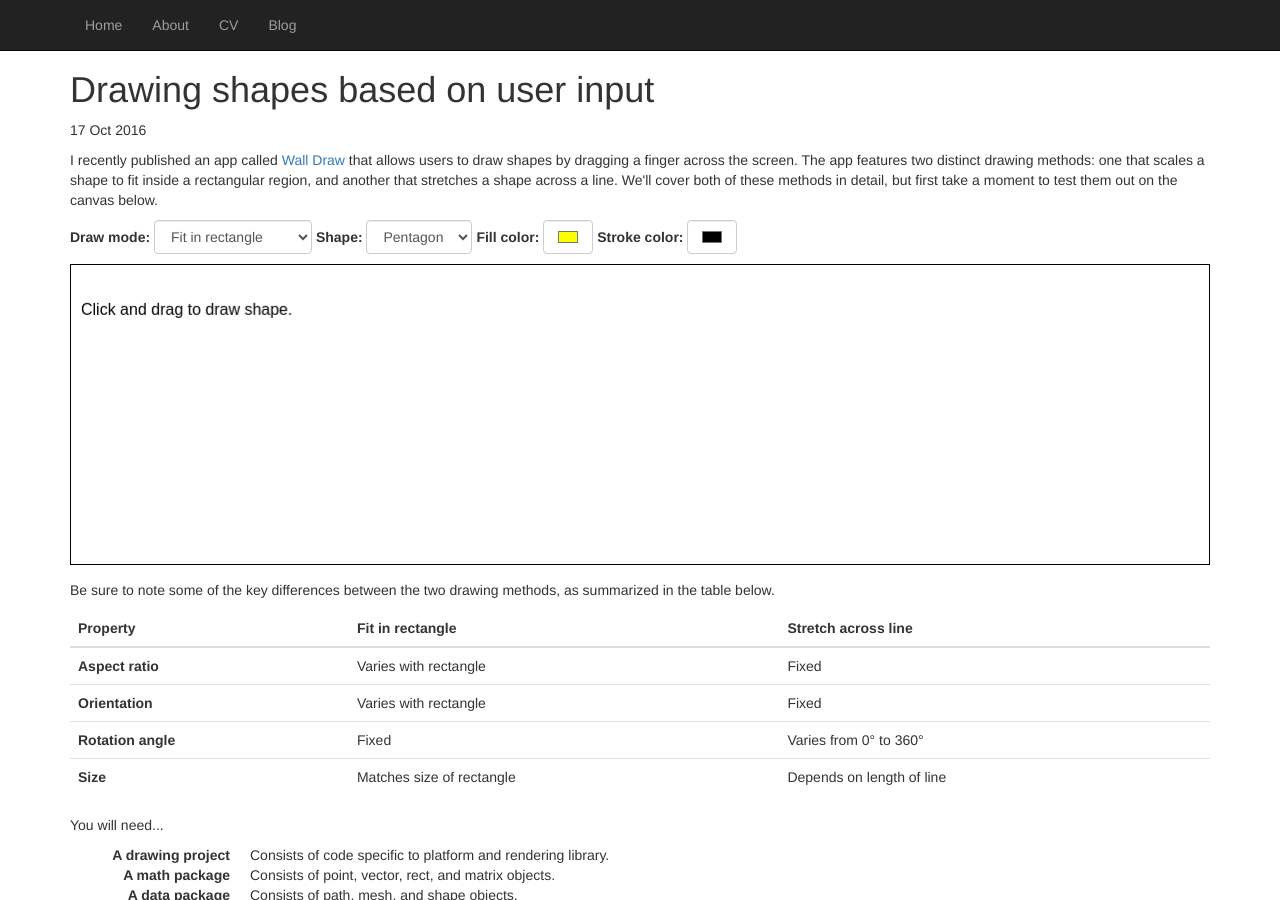
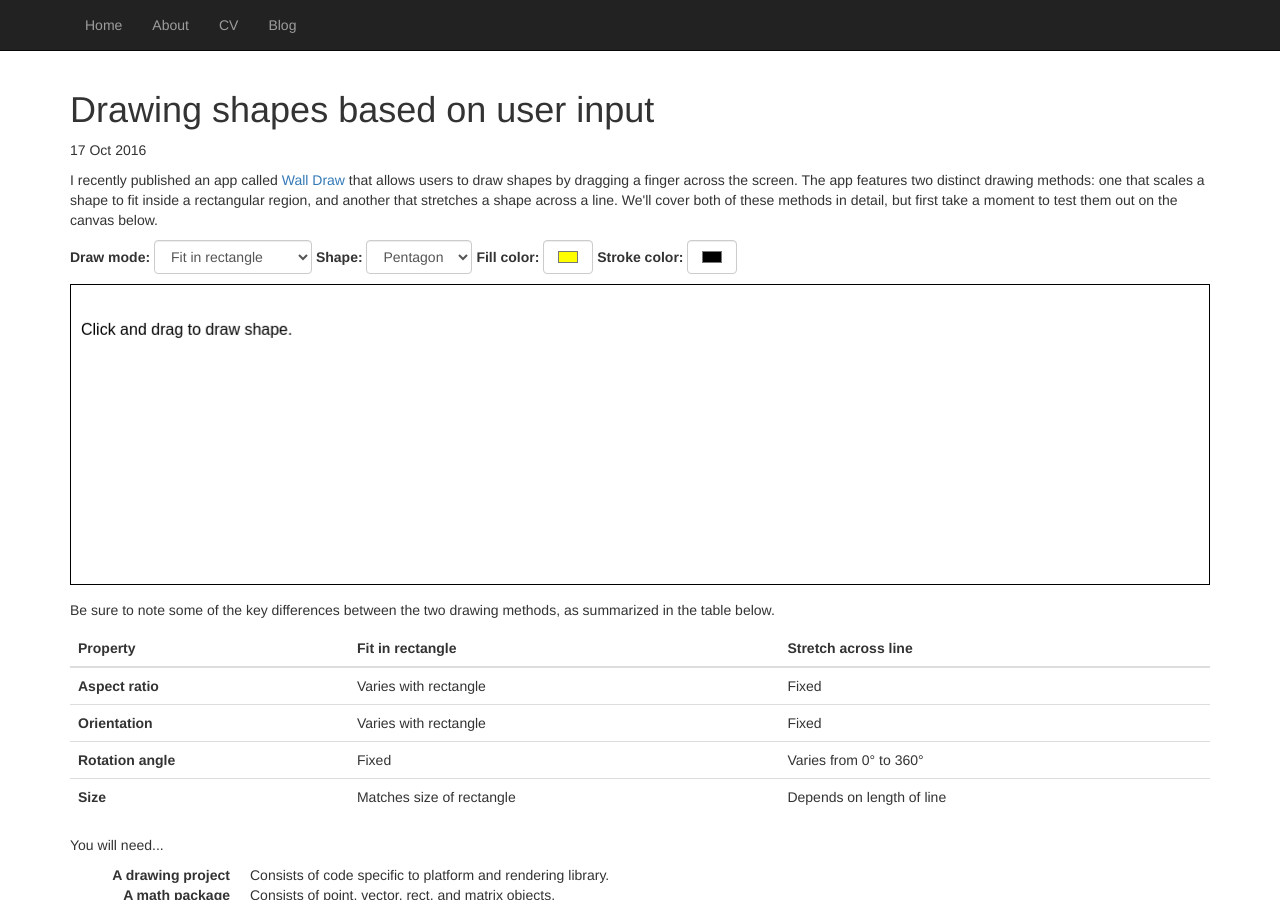
Before and after one commit to wjheesen/wjheesen.github.io, a Jekyll site: the page built from _posts/2016-10-17-drawing-shapes-based-on-user-input.html, in a window 1280 px wide and 900 px high. Built offline with Jekyll 4.4.1, drawn with Linux system fonts in a browser that asks for light colours.

Commit message:
Update default.html

```diff
--- a/_layouts/default.html
+++ b/_layouts/default.html
@@ -4,7 +4,7 @@
 <body>
     <div class="container">
         {% include header.html %}
-        {{ content }}
+        <br/>{{ content }}<br/>
         {% include footer.html %}
         {% include scripts.html %}
     </div>
```
